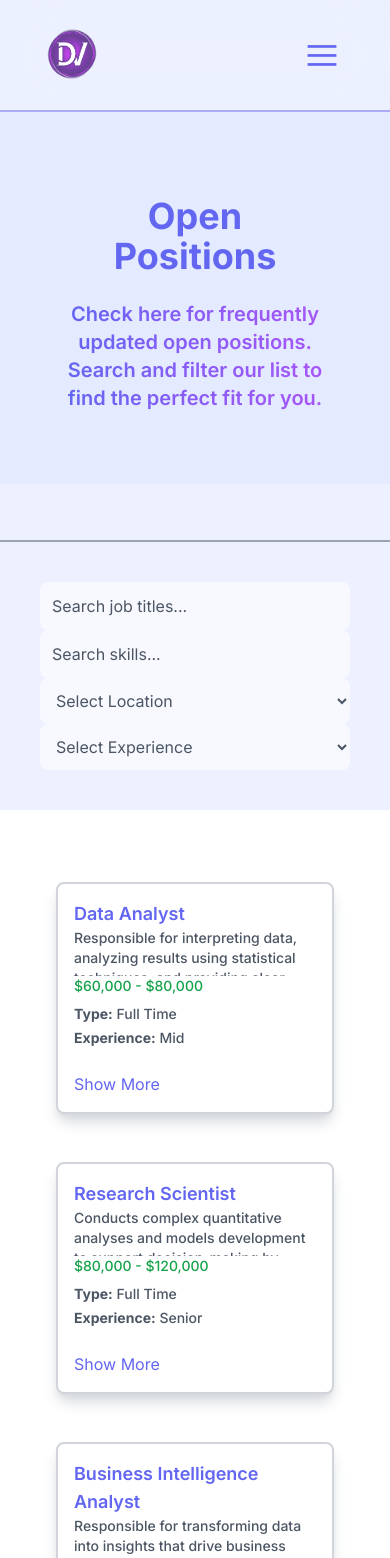
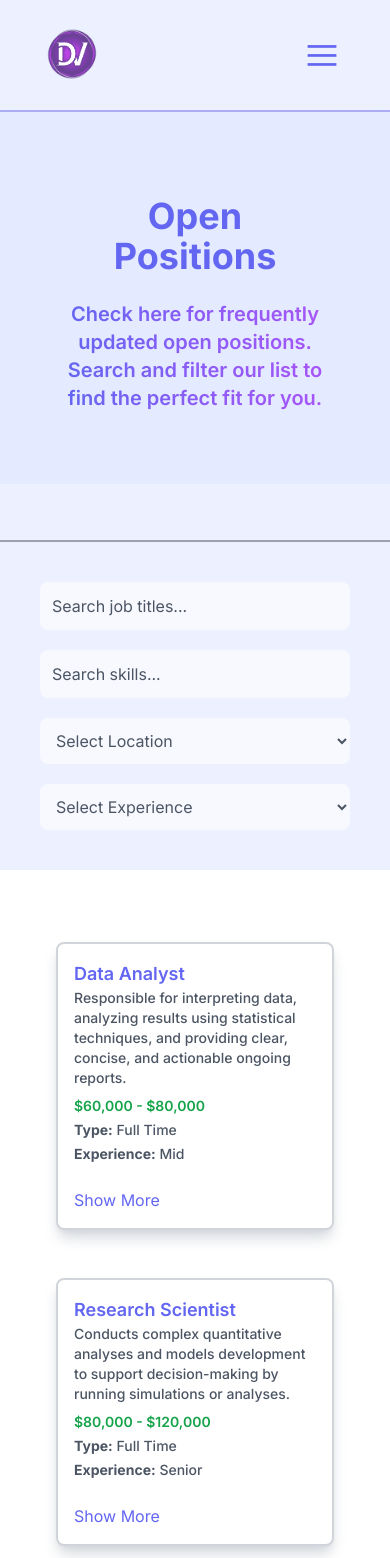
Before and after one commit to carhanc/website-cd, a Next.js app: page /positions in a window 390 px wide. Shown: the top 1558 px of the page. Built offline with nearby package versions, Linux system fonts and the light colour scheme.

Commit message:
position page responsive

```diff
--- a/src/app/positions/page.js
+++ b/src/app/positions/page.js
@@ -37,7 +37,7 @@ const page = () => {
             </div>
         </main>
 
-      <div className='grid grid-cols-1 lg:grid-cols-4 p-10 justify-center items-center text-centergap-5 text-md lg:text-lg border-t-2 border-gray-400 gap-x-6'>
+      <div className='grid grid-cols-1 lg:grid-cols-4 p-10 justify-center items-center text-center gap-5 text-md lg:text-lg border-t-2 border-gray-400 gap-x-6'>
         <input
           className='p-3 bg-white/60 rounded-lg text-gray-800 placeholder-gray-600 focus:outline-none focus:ring-2 focus:ring-indigo-500 focus:ring-opacity-50'
           type="text"
--- a/src/components/JobCard.js
+++ b/src/components/JobCard.js
@@ -12,16 +12,17 @@ const JobCard = ({ job }) => {
     <button onClick={toggleExpanded} className="text-blue-600 hover:text-blue-800 transition ease-linear duration-150 mt-4 text-left">
       <div className="bg-white p-4 border-2 border-gray-300 rounded-lg hover:bg-purple-100 transition ease-linear duration-150 shadow-lg shadow-gray-300 m-4 text-indigo-500">
         <h3 className="text-lg font-semibold">{job.title}</h3>
-        <p className="text-sm text-gray-600 font-medium overflow-ellipsis overflow-hidden h-12">{job.desc}</p>
-        <p className="text-sm text-green-600 font-medium">{job.pay}</p>
+        <p className="text-sm text-gray-600 font-medium overflow-ellipsis overflow-hidden lg:h-12">{job.desc}</p>
+        <p className="text-sm text-green-600 font-semibold lg:mt-0 mt-2">{job.pay}</p>
 
-          <p className="text-sm text-gray-600 font-medium mt-2"><span className='font-bold'>Type:</span> {job.type}</p>
+          <p className="text-sm text-gray-600 font-medium mt-1"><span className='font-bold'>Type:</span> {job.type}</p>
           <p className="text-sm text-gray-600 font-medium mt-1"><span className='font-bold'>Experience:</span> {job.experience}</p>
         {/* Toggle between truncated and full description */}
         {!isExpanded ? (
           <div className='text-white'>.</div>
         ) : (
           <>
+            <p className="text-sm text-gray-600 font-medium mt-1"><span className='font-bold'>Description:</span> {job.desc}</p>
             <p className="text-sm text-gray-600 font-medium mt-1"><span className='font-bold'>Education:</span> {job.edu}</p>
             <div>
               <h4 className="text-md font-semibold mt-4">Skills Required:</h4>
```
